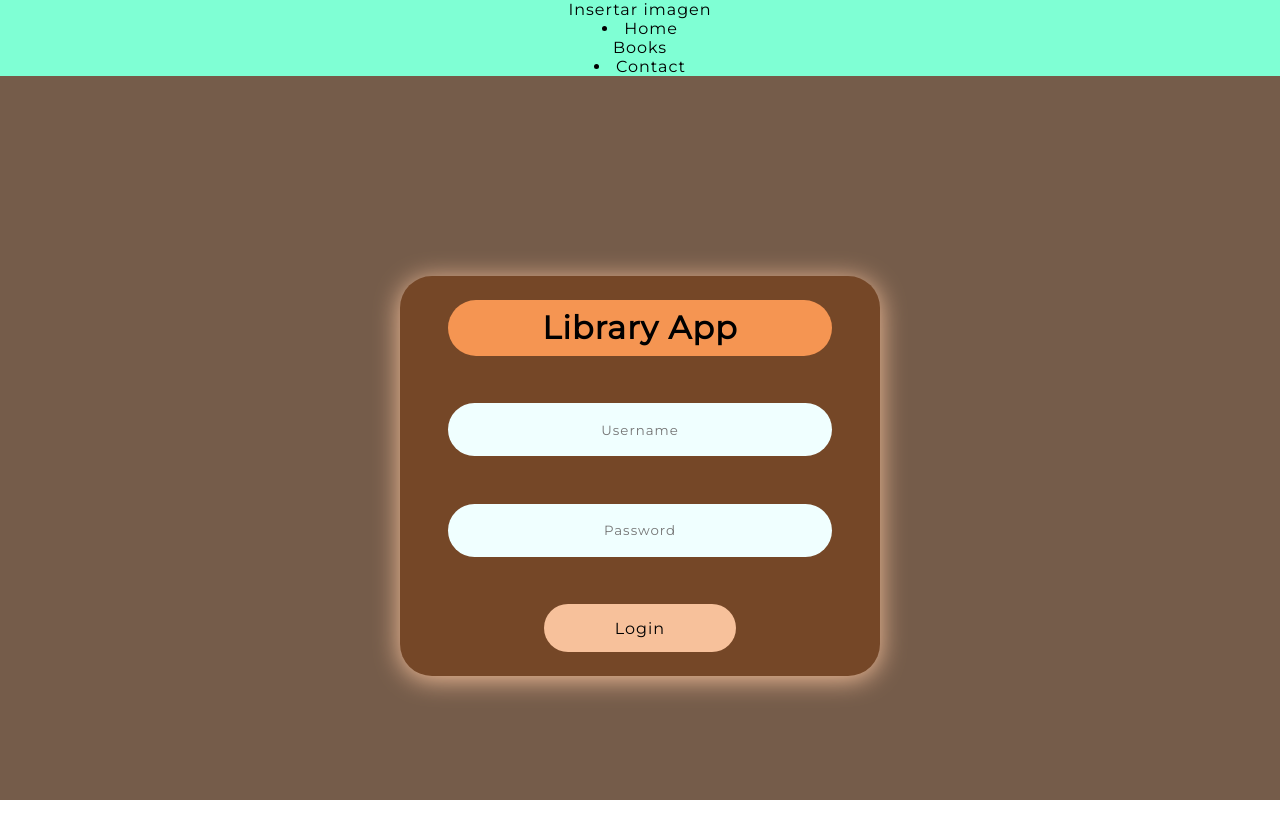
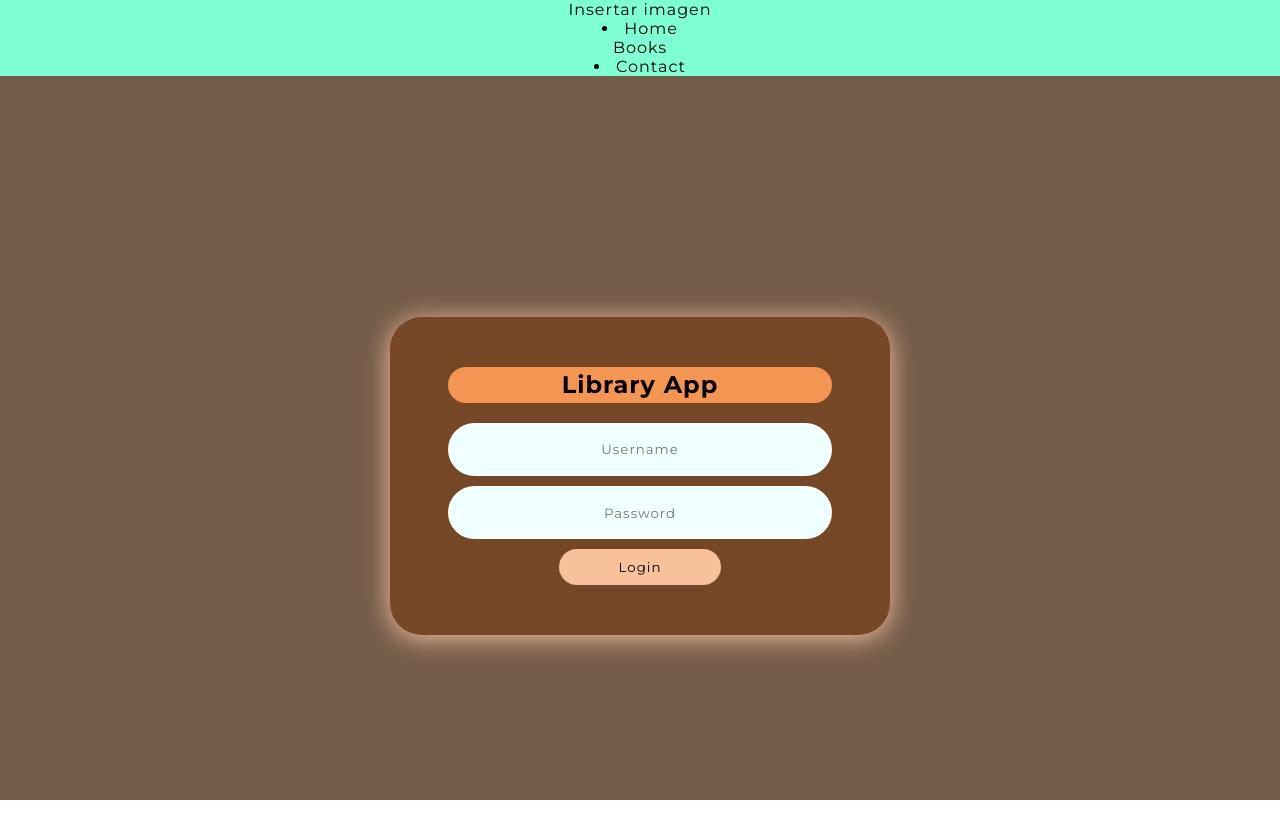
Before and after one commit to marianorp/TP3-SFReact-LibraryApp, a React (Create React App) app: page /login in a window 1280 px wide. Shown: the top 838 px of the page. Built offline with nearby package versions, Linux system fonts and the light colour scheme.

Commit message:
Refactoring and add styles

```diff
--- a/src/App.css
+++ b/src/App.css
@@ -1,4 +1,5 @@
-@import url('https://fonts.googleapis.com/css2?family=Montserrat&display=swap');
+@import url('https://fonts.googleapis.com/css2?family=Montserrat:ital,wght@0,100;0,200;0,300;0,400;0,500;0,600;0,700;0,800;0,900;1,100;1,200;1,300;1,400;1,500;1,600;1,700;1,800;1,900&display=swap');
+
 * {
   margin: 0;
   padding: 0;
--- a/src/components/AddBook.jsx
+++ b/src/components/AddBook.jsx
@@ -2,8 +2,7 @@ import { useNavigate } from "react-router-dom";
 import { useState } from "react";
 import styles from "./styles/AddBook.module.css";
 
-const BooksForm = () =>{
-
+const BooksForm = () => {
   const navigate = useNavigate();
 
   const [book, setBook] = useState({
@@ -12,7 +11,7 @@ const BooksForm = () =>{
     publicationDate: "",
     bookImage: "",
     description: "",
-        isbn: ""
+    isbn: "",
   });
 
   const handleChange = (event) => {
@@ -24,19 +23,13 @@ const BooksForm = () =>{
 
   const handleSubmit = (event) => {
     event.preventDefault();
-    }
-
+  };
 
   return (
-
     <div className={styles.page}>
-      {/* <div className={styles.side}>
-
-        aca iria la barra add book, user, lista
-      </div> */}
       <div className={styles.cover}>
-        <div className={styles.title}><h1>Add new Book</h1></div>
-        s<form onSubmit={handleSubmit}>
+        <h1 className={styles.title}>Add new Book</h1>
+        <form className={styles.form_addbook} onSubmit={handleSubmit}>
           <input
             name="title"
             placeholder="Title"
@@ -58,7 +51,8 @@ const BooksForm = () =>{
             onChange={handleChange}
           />
 
-            <input name="bookImage"
+          <input
+            name="bookImage"
             placeholder="Book Image"
             type="text"
             onChange={handleChange}
@@ -69,6 +63,7 @@ const BooksForm = () =>{
             placeholder="Description"
             type="text"
             onChange={handleChange}
+            rows="7"
           />
 
           <input
@@ -77,13 +72,13 @@ const BooksForm = () =>{
             type="text"
             onChange={handleChange}
           />
+          <button type="submit" onClick={() => navigate("/user")}>
+            Add
+          </button>
         </form>
-            {/* <div className={styles[`addbook-btn`]} onClick={() => navigate('/user')}>Add</div> */}
-            <button type="submit" onClick={() => navigate('/user')}>Add</button>
       </div>
     </div>
-
-    )
-}
+  );
+};
 
 export default BooksForm;
--- a/src/components/Login.jsx
+++ b/src/components/Login.jsx
@@ -1,18 +1,23 @@
 import { useNavigate } from "react-router-dom";
-import styles from "./styles/Login.module.css"
+import styles from "./styles/Login.module.css";
 
-export default function Login(){
-    const navigate = useNavigate();
+const Login = () => {
+  const navigate = useNavigate();
 
-    return (
+  return (
+    <div className={styles.page}>
+      <div className={styles.cover}>
+        <h1 className={styles.title}>Library App</h1>
+        <form className={styles.form_login}>
+          <input type="text" name="username" placeholder="Username" />
+          <input type="password" name="password" placeholder="Password" />
+        <button className={styles.login_btn} onClick={() => navigate("/user")}>
+          Login
+        </button>
+        </form>
+      </div>
+    </div>
+  );
+};
 
-        <div className={styles.page}>
-            <div className={styles.cover}>
-                <div className={styles.title}><h1>Library App</h1></div>
-                <input type="text" placeholder="Username" />
-                <input type="password" placeholder="Password" />
-                <div className={styles[`login-btn`]} onClick={() => navigate('/user')}>Login</div>
-            </div>
-        </div>
-    )
-}
+export default Login;
--- a/src/components/Register.jsx
+++ b/src/components/Register.jsx
@@ -1,19 +1,28 @@
 import { useNavigate } from "react-router-dom";
-import styles from "./styles/Register.module.css"
+import styles from "./styles/Register.module.css";
 
-export default function Register(){
-    const navigate = useNavigate();
+const Register = () => {
+  const navigate = useNavigate();
 
-    return (
-        <div className={styles.page}>
-        <div className={styles.cover}>
-            <div className={styles.title}><h1>Register your Account</h1></div>
-            <input type="text" placeholder="Account" />
-            <input type="text" placeholder="Name" />
-            <input type="text" placeholder="Email" />
-            <input type="password" placeholder="Password" />
-            <div className={styles[`signup-btn`]} onClick={() => navigate('/user')}>Sign up</div>
-        </div>
+  return (
+    <div className={styles.page}>
+      <div className={styles.cover}>
+          <h1 className={styles.title}>Register your Account</h1>
+        <form className={styles.form_register}>
+          <input type="text" name="account" placeholder="Account" />
+          <input type="text" name="name" placeholder="Name" />
+          <input type="email" name="email" placeholder="Email" />
+          <input type="password" name="password" placeholder="Password" />
+          <button
+            className={styles.signup_btn}
+            onClick={() => navigate("/user")}
+          >
+            Sign up
+          </button>
+        </form>
+      </div>
     </div>
-    )
-}
+  );
+};
+
+export default Register;
--- a/src/components/styles/AddBook.module.css
+++ b/src/components/styles/AddBook.module.css
@@ -1,97 +1,69 @@
-
-
-.title {
-    width: 80%;
-    height: 3.5em;
-    background-color: #F59552;
+.page {
     display: flex;
     justify-content: center;
-    align-items: center;
-    border-radius: 2em;
-}
-
-.page {
-    height: 100vh;
-    width: 100%;
-    display: flex;
-    justify-content: center;
-    align-items: center;
 }
 
 .cover {
     background-color: #754727;
-    width: 36em;
-    height: 40em;
-    position: relative;
+    width: 90%;
+    padding: 50px 10px;
     border-radius: 2em;
     box-shadow: 0 0.200em 1.600em #F7C19B;
     display: flex;
     flex-direction: column;
     align-items: center;
-    justify-content: space-around;
+    row-gap: 20px;
+    max-width: 500px;
+    margin: 20px;
 }
 
-/* .side {
-    background-color: red;
-    width: 150px;
-    height: 400px;
-    margin-right: 500px;
-} */
-
-textarea {
-    height: 100px;
+.title {
     width: 80%;
-    resize: none;
+    background-color: #F59552;
     border-radius: 2em;
-    text-align: center;
-    padding: 3em;
-
+    line-height: 1.5em;
+    font-size: 1.5rem;
 }
 
-form {
+
+.form_addbook {
     display: flex;
     flex-direction: column;
     row-gap: 10px;
     align-items: center;
-    width: 100%;
+    width: 80%;
 }
 
-input {
+.form_addbook textarea {
+    width: 100%;
+    resize: none;
+    border-radius: 2em;
+    text-align: center;
+    padding: 10px;
+}
+
+.form_addbook input {
     border: none;
+    width: 100%;
     background-color: azure;
     height: 4em;
-    width: 80%;
     border-radius: 2em;
     text-align: center;
-
 }
 
-textarea, input:focus {
+.form_addbook textarea, input:focus {
     outline-color: #F59552;
 }
 
-button {
-    width: 40%;
-    height: 3em;
+.form_addbook button {
     background-color: #F7C19B;
     border-color: #F7C19B;
-    display: flex;
-    justify-content: center;
-    align-items: center;
     transition: 0.5s;
     border-radius: 2em;
     cursor: pointer;
+    padding: 10px 60px;
 }
 
-button:hover {
-    transform:  scale(1.25);
+.form_addbook button:hover {
+    transform:  scale(1.1);
 }
-
-.text {
-    position: relative;
-    bottom: -2em;
-}
-
-.hide {
-    display: none;
-}
--- a/src/components/styles/Login.module.css
+++ b/src/components/styles/Login.module.css
@@ -1,16 +1,5 @@
-.title {
-    width: 80%;
-    height: 3.5em;
-    background-color: #F59552;
-    display: flex;
-    justify-content: center;
-    align-items: center;
-    border-radius: 2em;
-}
-
 .page {
-    height: 100vh;
-    width: 100%;
+  height: calc(100vh); /* menos lo que tenga el navbar */
   display: flex;
   justify-content: center;
   align-items: center;
@@ -18,51 +7,55 @@
 
 .cover {
   background-color: #754727;
-    width: 30em;
-    height: 25em;
-    position: relative;
+  width: 90%;
+  max-width: 500px;
   border-radius: 2em;
-    box-shadow: 0 0.200em 1.600em #F7C19B;
+  box-shadow: 0 0.2em 1.6em #f7c19b;
   display: flex;
   flex-direction: column;
   align-items: center;
-    justify-content: space-around;
+  row-gap: 20px;
+  padding: 50px 10px;
 }
 
-input {
+.title {
+  width: 80%;
+  line-height: 1.5em;
+  background-color: #f59552;
+  border-radius: 2em;
+  font-size: 1.5rem;
+}
+
+.form_login {
+    display: flex;
+    flex-direction: column;
+    align-items: center;
+    row-gap: 10px;
+    width: 80%;
+}
+
+.form_login input {
   border: none;
   background-color: azure;
   height: 4em;
   border-radius: 2em;
   text-align: center;
-    padding: 2em;
+  width: 100%;
 }
 
-input:focus {
-    outline-color: #F59552;
+.form_login input:focus {
+  outline-color: #f59552;
 }
 
-.login-btn {
-    width: 40%;
-    height: 3em;
-    background-color: #F7C19B;
-    display: flex;
-    justify-content: center;
-    align-items: center;
+.login_btn {
+  background-color: #f7c19b;
   transition: 0.5s;
   border-radius: 2em;
   cursor: pointer;
+  padding: 10px 60px;
+  border: none;
 }
 
-.login-btn:hover {
-    transform:  scale(1.25);
+.login_btn:hover {
+  transform: scale(1.1);
 }
-
-.text {
-    position: relative;
-    bottom: -2em;
-}
-
-.hide {
-    display: none;
-}
--- a/src/components/styles/Register.module.css
+++ b/src/components/styles/Register.module.css
@@ -1,69 +1,61 @@
-.title {
-    width: 80%;
-    height: 3.5em;
-    background-color: #F59552;
+.page {
     display: flex;
     justify-content: center;
     align-items: center;
-    border-radius: 2em;
-}
-
-.page {
-    height: 100vh;
-    width: 100%;
-    display: flex;
-    justify-content: center;
-    align-items: center;
+    height: calc(100vh); /* menos lo que tenga el navbar */
 }
 
 .cover {
     background-color: #754727;
-    width: 36em;
-    height: 30em;
-    position: relative;
+    width: 90%;
     border-radius: 2em;
     box-shadow: 0 0.200em 1.600em #F7C19B;
     display: flex;
     flex-direction: column;
     align-items: center;
-    justify-content: space-around;
+    row-gap: 20px;
+    max-width: 500px;
+    padding: 50px 10px;
 }
 
-input {
+.title {
+    width: 80%;
+    background-color: #F59552;
+    border-radius: 2em;
+    line-height: 2em;
+    font-size: 1.5rem;
+}
+
+.form_register {
+    display: flex;
+    flex-direction: column;
+    row-gap: 10px;
+    align-items: center;
+    width: 100%;
+}
+
+.form_register input {
     border: none;
     background-color: azure;
     height: 4em;
     width: 80%;
     border-radius: 2em;
     text-align: center;
-    padding: 2em;
 }
 
-input:focus {
+.form_register input:focus {
     outline-color: #F59552;
 }
 
-.signup-btn {
-    width: 40%;
-    height: 3em;
+.signup_btn {
     background-color: #F7C19B;
-    display: flex;
-    justify-content: center;
-    align-items: center;
     transition: 0.5s;
     border-radius: 2em;
     cursor: pointer;
+    padding: 10px 60px;
+    border: none;
 }
 
-.signup-btn:hover {
-    transform:  scale(1.25);
+.signup_btn:hover {
+    transform: scale(1.1);
 }
-
-.text {
-    position: relative;
-    bottom: -2em;
-}
-
-.hide {
-    display: none;
-}
```
Lines whose indentation alone changed are shown as unchanged.
